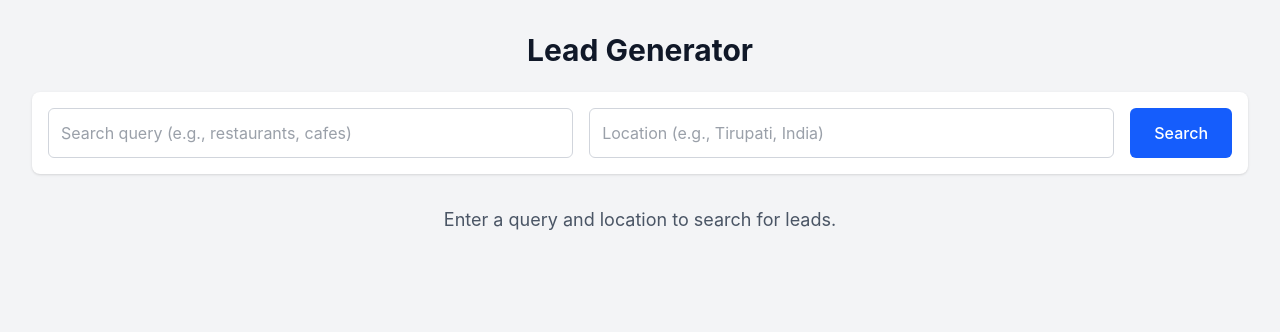
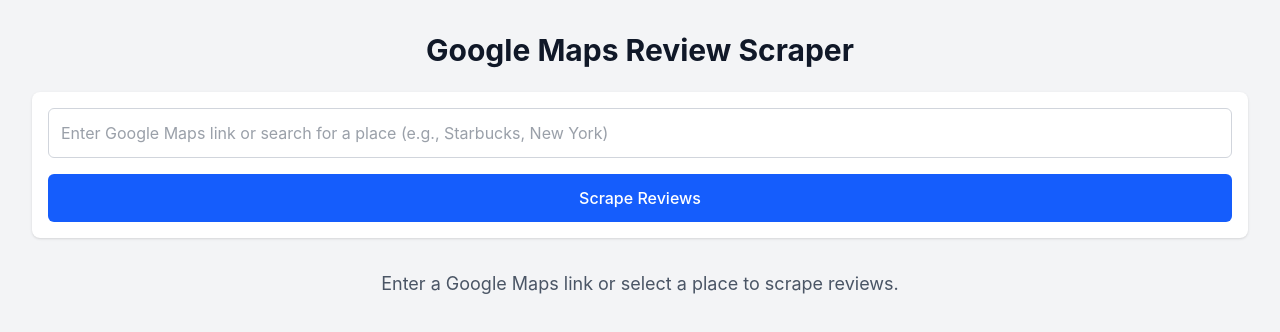
Before and after one commit to KarthikBandi75/Scrap-Frontend, a React (Vite) app: page / in a window 1280 px wide. Shown: the top 332 px of the page. Built offline with nearby package versions, Linux system fonts and the light colour scheme.

Commit message:
Update App.jsx

```diff
--- a/src/App.jsx
+++ b/src/App.jsx
@@ -1,57 +1,98 @@
-import { useState } from 'react';
+import { useState, useEffect } from 'react';
 import axios from 'axios';
 
 function App() {
   const [query, setQuery] = useState('');
-  const [location, setLocation] = useState('');
-  const [leads, setLeads] = useState([]);
+  const [suggestions, setSuggestions] = useState([]);
+  const [selectedPlace, setSelectedPlace] = useState(null);
+  const [reviews, setReviews] = useState([]);
   const [loading, setLoading] = useState(false);
   const [error, setError] = useState('');
+
+  // Handle autocomplete suggestions
+  useEffect(() => {
+    if (query.length > 2) {
+      const fetchSuggestions = async () => {
+        try {
+          const response = await axios.get('https://scrap-backend-iwou.onrender.com/api/suggestions', {
+            params: { query }
+          });
+          setSuggestions(response.data);
+        } catch (err) {
+          console.error('Error fetching suggestions:', err);
+        }
+      };
+      fetchSuggestions();
+    } else {
+      setSuggestions([]);
+    }
+  }, [query]);
 
   const handleSearch = async (e) => {
     e.preventDefault();
     setLoading(true);
     setError('');
+    setReviews([]);
+
     try {
-      const response = await axios.post(`https://scrap-backend-iwou.onrender.com/api/leads`, { query, location });
-      const formattedLeads = response.data.map((lead) => ({
-        name: lead.name || 'Unknown',
-        address: lead.address || 'Address not available',
-        phone: lead.phone || 'Phone not available',
-        website: lead.website || '',
-        summary: lead.summary || 'No summary available.',
-      }));
-      setLeads(formattedLeads);
+      let placeId = '';
+      if (query.startsWith('https://g.co/kgs/') || query.includes('maps')) {
+        // Extract placeId or use the link directly
+        placeId = query;
+      } else if (selectedPlace) {
+        placeId = selectedPlace.place_id;
+      } else {
+        setError('Please select a place from suggestions or enter a valid Google Maps link');
+        setLoading(false);
+        return;
+      }
+
+      const response = await axios.post('https://scrap-backend-iwou.onrender.com/api/reviews', { placeId });
+      setReviews(response.data);
+      setSelectedPlace(null);
+      setQuery('');
+      setSuggestions([]);
     } catch (err) {
-      setError('Error fetching leads. Please try again.');
+      setError('Error fetching reviews. Please try again.');
     }
     setLoading(false);
+  };
+
+  const selectSuggestion = (suggestion) => {
+    setQuery(suggestion.title);
+    setSelectedPlace(suggestion);
+    setSuggestions([]);
   };
 
   return (
     <div className="min-h-screen bg-gray-100 p-6 md:p-8">
       <div className="max-w-7xl mx-auto">
         <h1 className="text-3xl font-bold text-gray-900 text-center mb-6">
-          Lead Generator
+          Google Maps Review Scraper
         </h1>
-        <form onSubmit={handleSearch} className="mb-8">
-          <div className="flex flex-col md:flex-row gap-4 bg-white p-4 rounded-lg shadow-sm">
+        <form onSubmit={handleSearch} className="mb-8 relative">
+          <div className="flex flex-col gap-4 bg-white p-4 rounded-lg shadow-sm">
             <input
               type="text"
-              placeholder="Search query (e.g., restaurants, cafes)"
+              placeholder="Enter Google Maps link or search for a place (e.g., Starbucks, New York)"
               value={query}
               onChange={(e) => setQuery(e.target.value)}
               className="flex-1 p-3 border border-gray-300 rounded-md focus:outline-none focus:ring-2 focus:ring-blue-500 text-gray-700"
               required
             />
-            <input
-              type="text"
-              placeholder="Location (e.g., Tirupati, India)"
-              value={location}
-              onChange={(e) => setLocation(e.target.value)}
-              className="flex-1 p-3 border border-gray-300 rounded-md focus:outline-none focus:ring-2 focus:ring-blue-500 text-gray-700"
-              required
-            />
+            {suggestions.length > 0 && (
+              <ul className="absolute top-full left-0 right-0 bg-white border border-gray-200 rounded-md shadow-lg max-h-60 overflow-y-auto z-10">
+                {suggestions.map((suggestion, index) => (
+                  <li
+                    key={index}
+                    className="p-3 hover:bg-gray-100 cursor-pointer text-gray-700"
+                    onClick={() => selectSuggestion(suggestion)}
+                  >
+                    {suggestion.title} - {suggestion.address}
+                  </li>
+                ))}
+              </ul>
+            )}
             <button
               type="submit"
               className="bg-blue-600 text-white px-6 py-3 rounded-md font-medium hover:bg-blue-700 disabled:bg-blue-300 transition-colors"
@@ -63,10 +104,10 @@
                     <circle className="opacity-25" cx="12" cy="12" r="10" stroke="currentColor" strokeWidth="4" />
                     <path className="opacity-75" fill="currentColor" d="M4 12a8 8 0 018-8v8h8a8 8 0 01-8 8 8 8 0 01-8-8z" />
                   </svg>
-                  Searching...
+                  Fetching Reviews...
                 </span>
               ) : (
-                'Search'
+                'Scrape Reviews'
               )}
             </button>
           </div>
@@ -76,52 +117,27 @@
             {error}
           </p>
         )}
-        {leads.length === 0 && !loading && !error && (
+        {reviews.length === 0 && !loading && !error && (
           <p className="text-gray-600 text-center text-lg">
-            Enter a query and location to search for leads.
+            Enter a Google Maps link or select a place to scrape reviews.
           </p>
         )}
-        {leads.length > 0 && (
-          <div className="overflow-x-auto bg-white rounded-lg shadow-sm">
-            <table className="min-w-full divide-y divide-gray-200">
-              <thead className="bg-gray-50">
-                <tr>
-                  <th className="px-6 py-3 text-left text-sm font-semibold text-gray-900">Name</th>
-                  <th className="px-6 py-3 text-left text-sm font-semibold text-gray-900">Address</th>
-                  <th className="px-6 py-3 text-left text-sm font-semibold text-gray-900">Phone</th>
-                  <th className="px-6 py-3 text-left text-sm font-semibold text-gray-900">Website</th>
-                  <th className="px-6 py-3 text-left text-sm font-semibold text-gray-900">Summary</th>
-                </tr>
-              </thead>
-              <tbody className="bg-white divide-y divide-gray-200">
-                {leads.map((lead, index) => (
-                  <tr key={index} className="hover:bg-gray-50">
-                    <td className="px-6 py-4 whitespace-nowrap text-sm font-medium text-gray-900">{lead.name}</td>
-                    <td className="px-6 py-4 text-sm text-gray-700">{lead.address}</td>
-                    <td className="px-6 py-4 whitespace-nowrap text-sm text-gray-700">
-                      <a href={`tel:${lead.phone}`} className="text-blue-600 hover:underline">
-                        {lead.phone}
-                      </a>
-                    </td>
-                    <td className="px-6 py-4 text-sm text-gray-700">
-                      {lead.website ? (
-                        <a
-                          href={lead.website}
-                          target="_blank"
-                          rel="noopener noreferrer"
-                          className="text-blue-600 hover:underline truncate block max-w-xs"
-                        >
-                          {lead.website}
-                        </a>
-                      ) : (
-                        'No website'
-                      )}
-                    </td>
-                    <td className="px-6 py-4 text-sm text-gray-700 max-w-md">{lead.summary}</td>
-                  </tr>
-                ))}
-              </tbody>
-            </table>
+        {reviews.length > 0 && (
+          <div className="bg-white rounded-lg shadow-sm p-6">
+            <h2 className="text-2xl font-semibold text-gray-900 mb-4">Reviews</h2>
+            <div className="space-y-4">
+              {reviews.map((review, index) => (
+                <div key={index} className="border-b border-gray-200 pb-4">
+                  <div className="flex items-center mb-2">
+                    <span className="text-yellow-400">{'★'.repeat(review.rating)}</span>
+                    <span className="text-gray-400">{'★'.repeat(5 - review.rating)}</span>
+                    <span className="ml-2 text-sm text-gray-600">{review.time}</span>
+                  </div>
+                  <p className="text-gray-700">{review.text}</p>
+                  <p className="text-sm text-gray-500 mt-1">By {review.author}</p>
+                </div>
+              ))}
+            </div>
           </div>
         )}
       </div>
```
